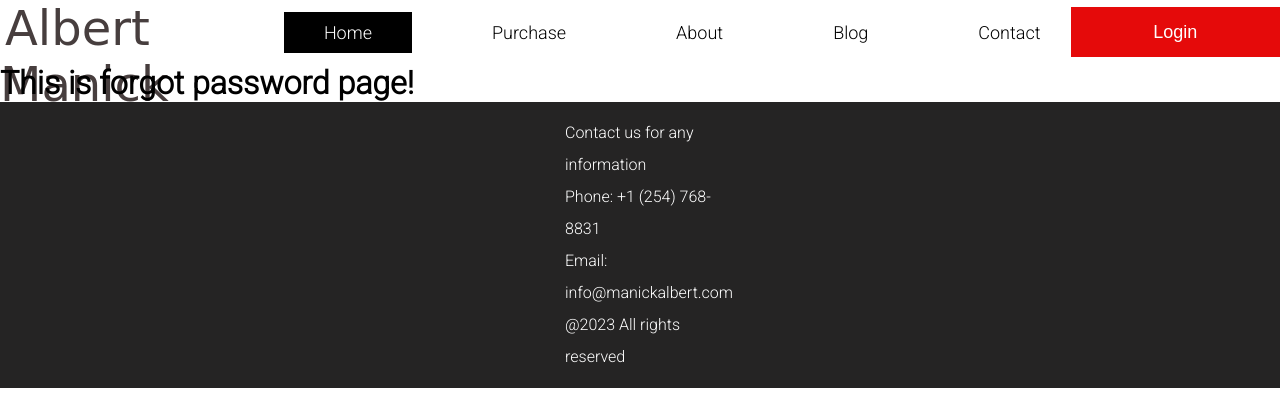
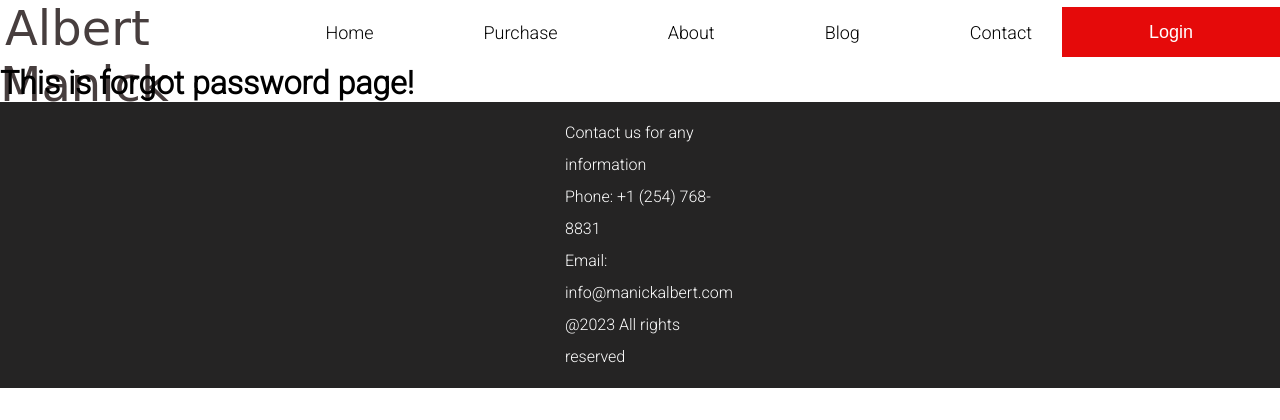
Before and after one commit to Ashoobe/website-Manick-Albert, a Django app: page /Books/forgotpassword/ in a window 1280 px wide. Shown: the top 420 px of the page. Run offline with Django 4.2, Linux system fonts and the light colour scheme; some web fonts are replaced.

Commit message:
navigation

```diff
--- a/allbooksProject/Books/templates/Books/base.html
+++ b/allbooksProject/Books/templates/Books/base.html
@@ -30,11 +30,21 @@
 
       <nav class="header-navigation">
         <ul class="navigation">
-          <li class="nav-selected"><a href="{% url 'home' %}">Home</a></li>
-          <li class="purchase"><a href="{% url 'purchase' %}">Purchase</a></li>
-          <li class="about"><a href="#">About</a></li>
-          <li class="blog"><a href="#">Blog</a></li>
-          <li class="contact"><a href="#">Contact</a></li>
+          <li class="{% if request.resolver_match.url_name == 'home' %}nav-selected{% endif %}">
+            <a href="{% url 'home' %}">Home</a>
+          </li>
+          <li class="{% if request.resolver_match.url_name == 'purchase' %}nav-selected{% endif %}">
+            <a href="{% url 'purchase' %}">Purchase</a>
+          </li>
+          <li class="{% if request.resolver_match.url_name == 'about' %}nav-selected{% endif %}">
+            <a href="#">About</a>
+          </li>
+          <li class="{% if request.resolver_match.url_name == 'blog' %}nav-selected{% endif %}">
+            <a href="#">Blog</a>
+          </li>
+          <li class="{% if request.resolver_match.url_name == 'contact' %}nav-selected{% endif %}">
+            <a href="#">Contact</a>
+          </li>
         </ul>
       </nav>
       <button><a href="{% url 'login' %}">Login</a></button>
```
